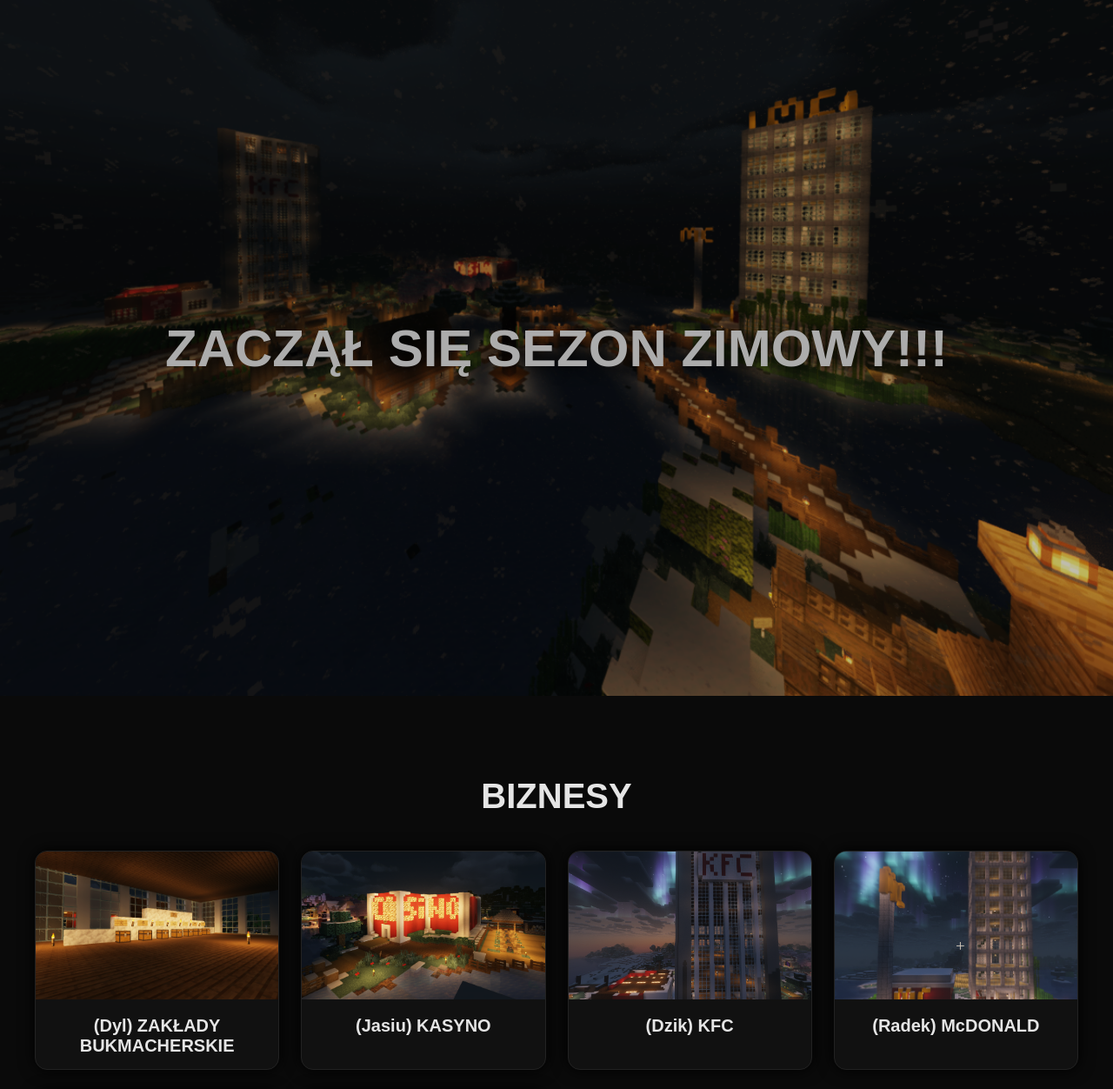
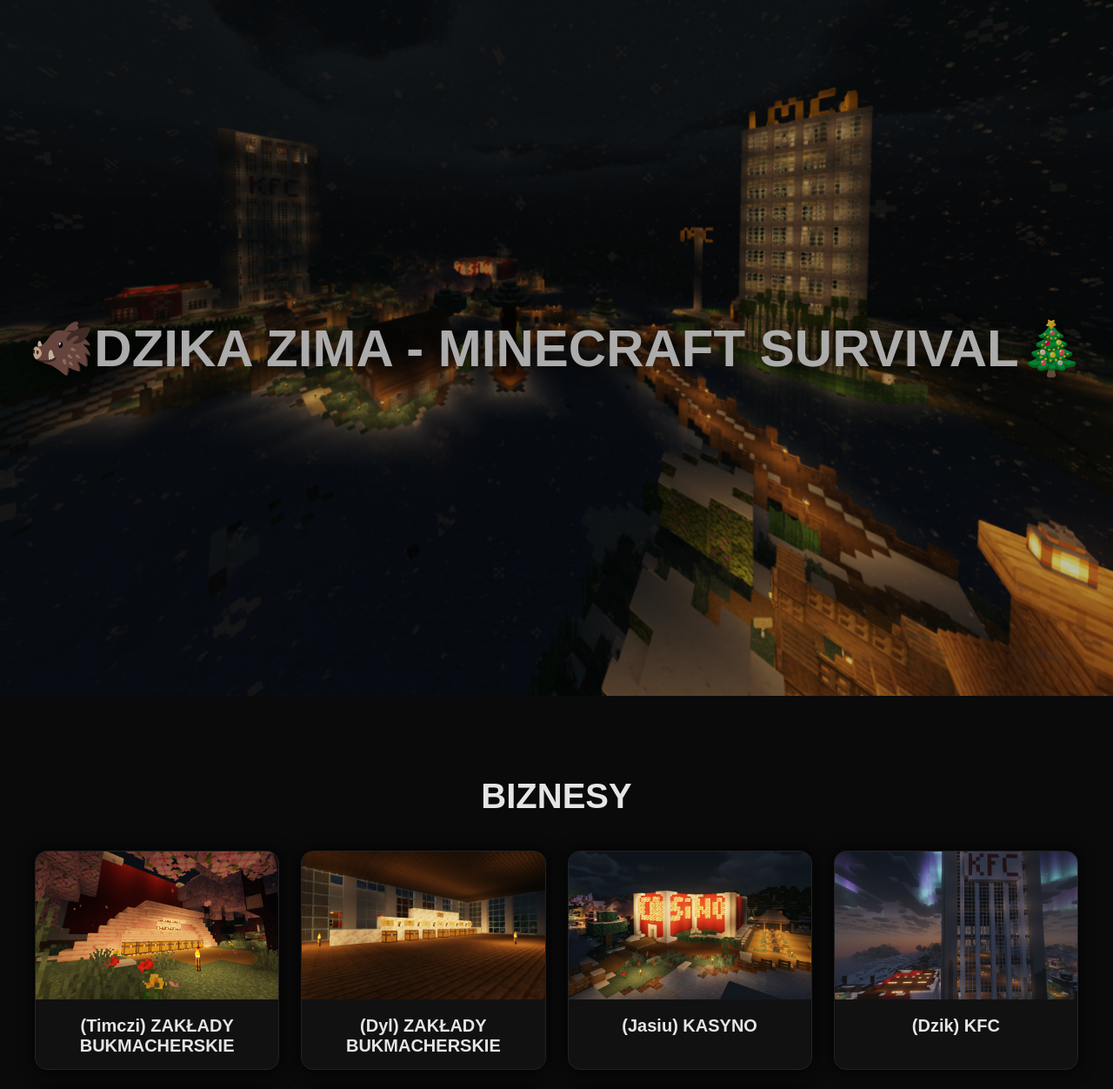
Before and after one commit to bulawatomek12-lgtm/dzikazimaa2025, a plain HTML site: page index.html in a window 1280 px wide. Shown: the top 1252 px of the page at 87% size. Drawn offline with Linux system fonts and the light colour scheme.

Commit message:
Modify index.html for winter theme and new business
Updated title and hero section text. Added a new business card for 'Timczi Zakłady Bukmacherskie'.

```diff
--- a/index.html
+++ b/index.html
@@ -3,7 +3,7 @@
 <head>
   <meta charset="utf-8" />
   <meta name="viewport" content="width=device-width,initial-scale=1" />
-  <title>DZIKA ZIMA — Serwer Minecraft</title>
+  <title>DZIKA ZIMA🐗🎄</title>
   <style>
     body{margin:0;font-family:Arial, sans-serif;color:#e5e5e5;background:#0a0a0a;overflow-x:hidden}
     .hero{position:relative;height:100vh;display:flex;flex-direction:column;align-items:center;justify-content:center;text-align:center;background:url('icon.png') center/cover no-repeat;}
@@ -38,13 +38,19 @@
 
 <!-- HERO -->
 <div class="hero">
-  <h1>ZACZĄŁ SIĘ SEZON ZIMOWY!!!</h1>
+  <h1>🐗DZIKA ZIMA - MINECRAFT SURVIVAL🎄</h1>
 </div>
 
 <!-- BIZNESY -->
 <section id="biznesy">
   <h2>BIZNESY</h2>
   <div class="biznesy-grid">
+
+    <!-- NOWY BIZNES (PIERWSZY) -->
+    <div class="card">
+      <img src="zakladybukmacherskietomasz.png" alt="Timczi Zakłady Bukmacherskie">
+      <div class="card-title">(Timczi) ZAKŁADY BUKMACHERSKIE</div>
+    </div>
 
     <div class="card">
       <img src="dyl_zaklady.png" alt="Dyl Zakłady Bukmacherskie">
```
